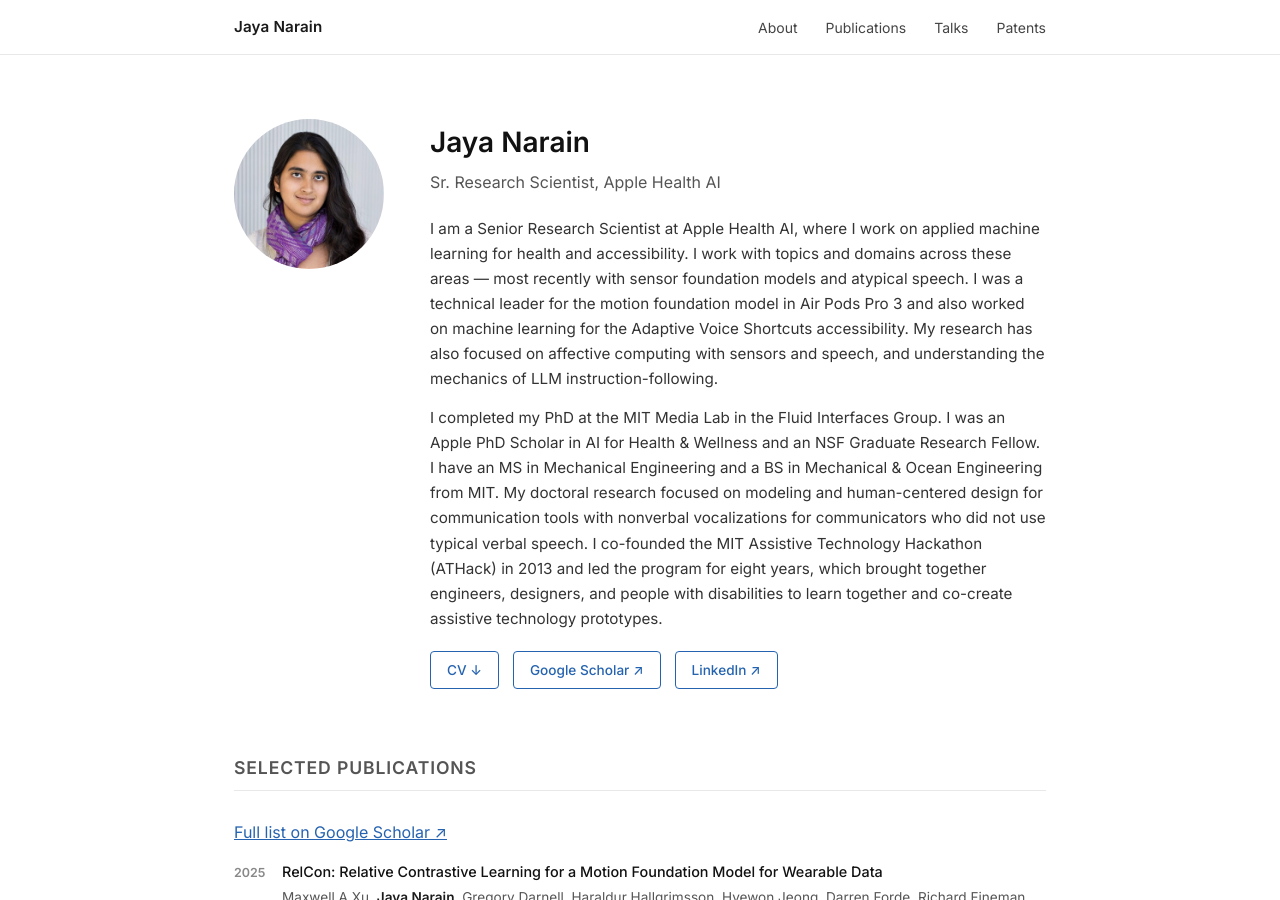
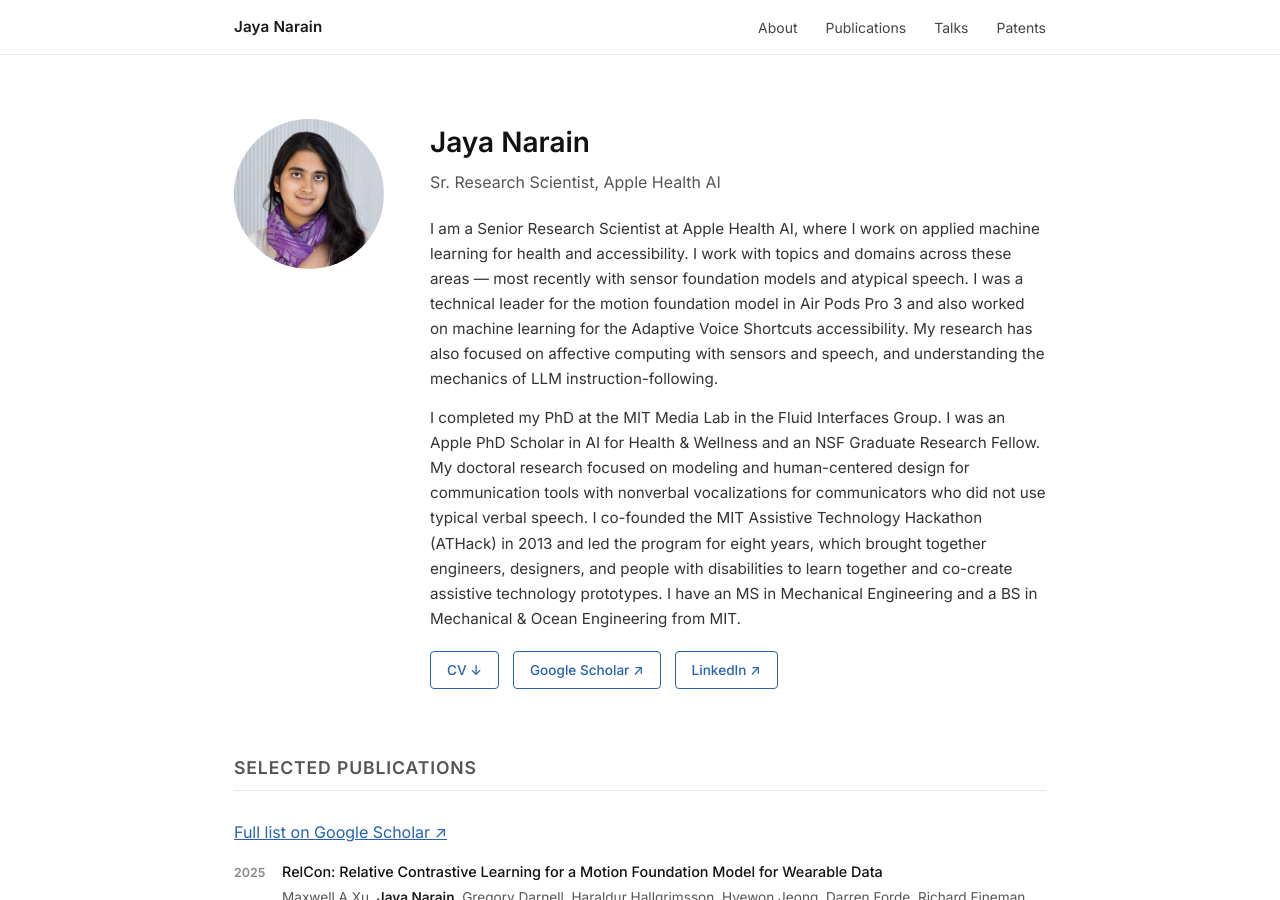
Before and after one commit to jn2810/jn2810.github.io, a Jekyll site: the page built from index.html, in a window 1280 px wide and 900 px high. Built offline with Jekyll 4.4.1, drawn with Linux system fonts in a browser that asks for light colours.

```diff
--- a/index.html
+++ b/index.html
@@ -24,7 +24,12 @@ layout: default
           I am a Senior Research Scientist at Apple Health AI, where I work on applied machine learning for health and accessibility.  I work with topics and domains across these areas — most recently with sensor foundation models and atypical speech.  I was a technical leader for the motion foundation model in Air Pods Pro 3 and also worked on machine learning for the Adaptive Voice Shortcuts accessibility.  My research has also focused on affective computing with sensors and speech, and understanding the mechanics of LLM instruction-following.
         </p>
         <p>
- I completed my PhD at the MIT Media Lab in the Fluid Interfaces Group.  I was an Apple PhD Scholar in AI for Health & Wellness and an NSF Graduate Research Fellow.  I have an MS in Mechanical Engineering and a BS in Mechanical & Ocean Engineering from MIT.  My doctoral research focused on modeling and human-centered design for communication tools with nonverbal vocalizations for communicators who did not use typical verbal speech.  I co-founded the MIT Assistive Technology Hackathon (ATHack) in 2013 and led the program for eight years, which brought together engineers, designers, and people with disabilities to learn together and co-create assistive technology prototypes.
+ I completed my PhD at the MIT Media Lab in the Fluid Interfaces Group.
+  I was an Apple PhD Scholar in AI for Health & Wellness and an NSF Graduate Research Fellow.
+  My doctoral research focused on modeling and human-centered design for communication tools with nonverbal vocalizations for communicators
+  who did not use typical verbal speech.  I co-founded the MIT Assistive Technology Hackathon (ATHack) in 2013 and led the program for eight years,
+  which brought together engineers, designers, and people with disabilities to learn together and co-create assistive technology prototypes.
+    I have an MS in Mechanical Engineering and a BS in Mechanical & Ocean Engineering from MIT.
         </p>
 
       </div>
```
